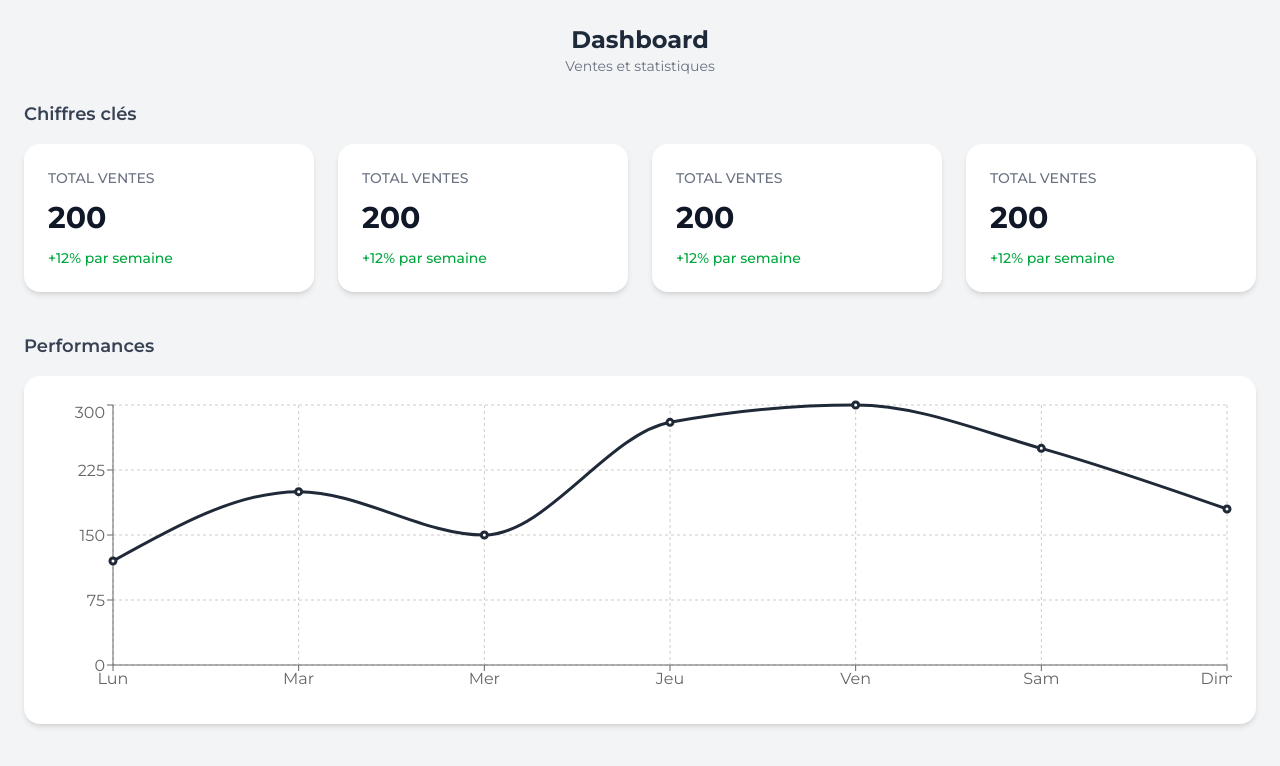
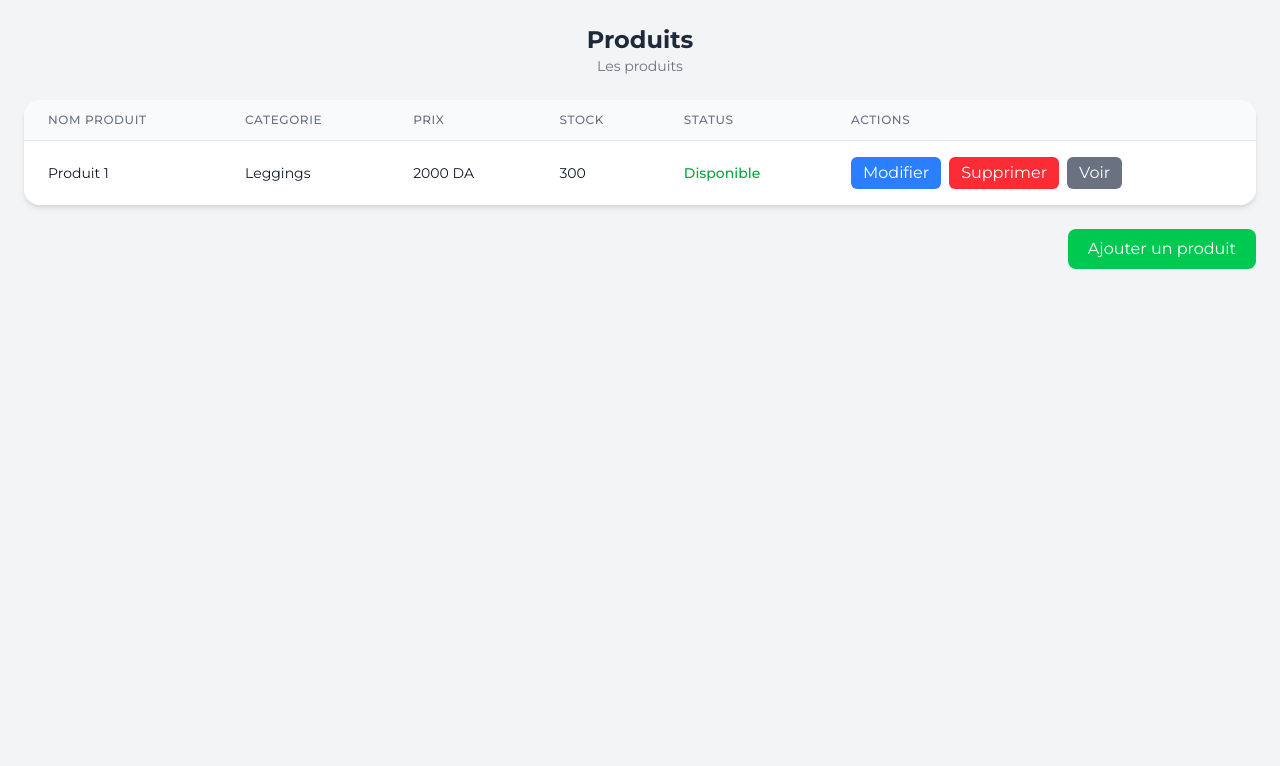
Before and after one commit to wyssaall/gym-ecom-admin, a React (Vite) app: page /products in a window 1280 px wide. Shown: the top 766 px of the page. Built offline with nearby package versions, Linux system fonts and the light colour scheme.

Commit message:
product page

```diff
--- a/src/App.jsx
+++ b/src/App.jsx
@@ -4,6 +4,7 @@ import viteLogo from '/vite.svg'
 import './App.css'
 import Login from './pages/auth/Login'
 import Dashboard from './pages/dashboard/Dashboard'
+import Products from './pages/products/Products'
 
 function App() {
   const [count, setCount] = useState(0)
@@ -11,7 +12,8 @@ function App() {
   return (
     <>
       {/* <Login /> */}
-      <Dashboard/>
+      {/* <Dashboard/> */}
+      <Products />
     </>
   )
 }
--- /dev/null
+++ b/src/pages/products/Products.jsx
@@ -0,0 +1,56 @@
+import React from 'react'
+
+function Products() {
+  return (
+    <div className="min-h-screen bg-gray-100 p-6">
+        {/* titre */}
+        <div className="mb-6 text-center">
+          <h1 className="text-2xl font-bold text-gray-800">
+            Produits
+          </h1>
+          <p className="text-gray-500 text-sm">
+            Les produits
+          </p>
+        </div>
+
+        {/* table des produits */}
+        <div className="overflow-x-auto bg-white rounded-2xl shadow-md">
+          <table className="min-w-full divide-y divide-gray-200">
+            <thead className="bg-gray-50">
+              <tr>
+                <th className="px-6 py-3 text-left text-xs font-medium text-gray-500 uppercase tracking-wider">Nom produit</th>
+                <th className="px-6 py-3 text-left text-xs font-medium text-gray-500 uppercase tracking-wider">Categorie</th>
+                <th className="px-6 py-3 text-left text-xs font-medium text-gray-500 uppercase tracking-wider">Prix</th>
+                <th className="px-6 py-3 text-left text-xs font-medium text-gray-500 uppercase tracking-wider">Stock</th>
+                <th className="px-6 py-3 text-left text-xs font-medium text-gray-500 uppercase tracking-wider">Status</th>
+                <th className="px-6 py-3 text-left text-xs font-medium text-gray-500 uppercase tracking-wider">Actions</th>
+              </tr>
+            </thead>
+            <tbody className="bg-white divide-y divide-gray-200">
+                <tr className="hover:bg-gray-50">
+                  <td className="px-6 py-4 whitespace-nowrap text-sm text-gray-900">Produit 1</td>
+                  <td className="px-6 py-4 whitespace-nowrap text-sm text-gray-900">Leggings</td>
+                  <td className="px-6 py-4 whitespace-nowrap text-sm text-gray-900">2000 DA</td>
+                  <td className="px-6 py-4 whitespace-nowrap text-sm text-gray-900">300</td>
+                  <td className="px-6 py-4 whitespace-nowrap text-sm text-green-600 font-medium">Disponible</td>
+                  <td className="px-6 py-4 whitespace-nowrap flex gap-2">
+                    <button className="bg-blue-500 text-white px-3 py-1 rounded-md hover:bg-blue-600 transition">Modifier</button>
+                    <button className="bg-red-500 text-white px-3 py-1 rounded-md hover:bg-red-600 transition">Supprimer</button>
+                    <button className="bg-gray-500 text-white px-3 py-1 rounded-md hover:bg-gray-600 transition">Voir</button>
+                  </td>
+               </tr>
+            </tbody>
+          </table>
+        </div>
+
+        {/* Ajouter produit */}
+        <div className="mt-6 text-right">
+          <button className="bg-green-500 text-white px-5 py-2 rounded-lg hover:bg-green-600 transition">
+            Ajouter un produit
+          </button>
+        </div>
+    </div>
+  )
+}
+
+export default Products
```
